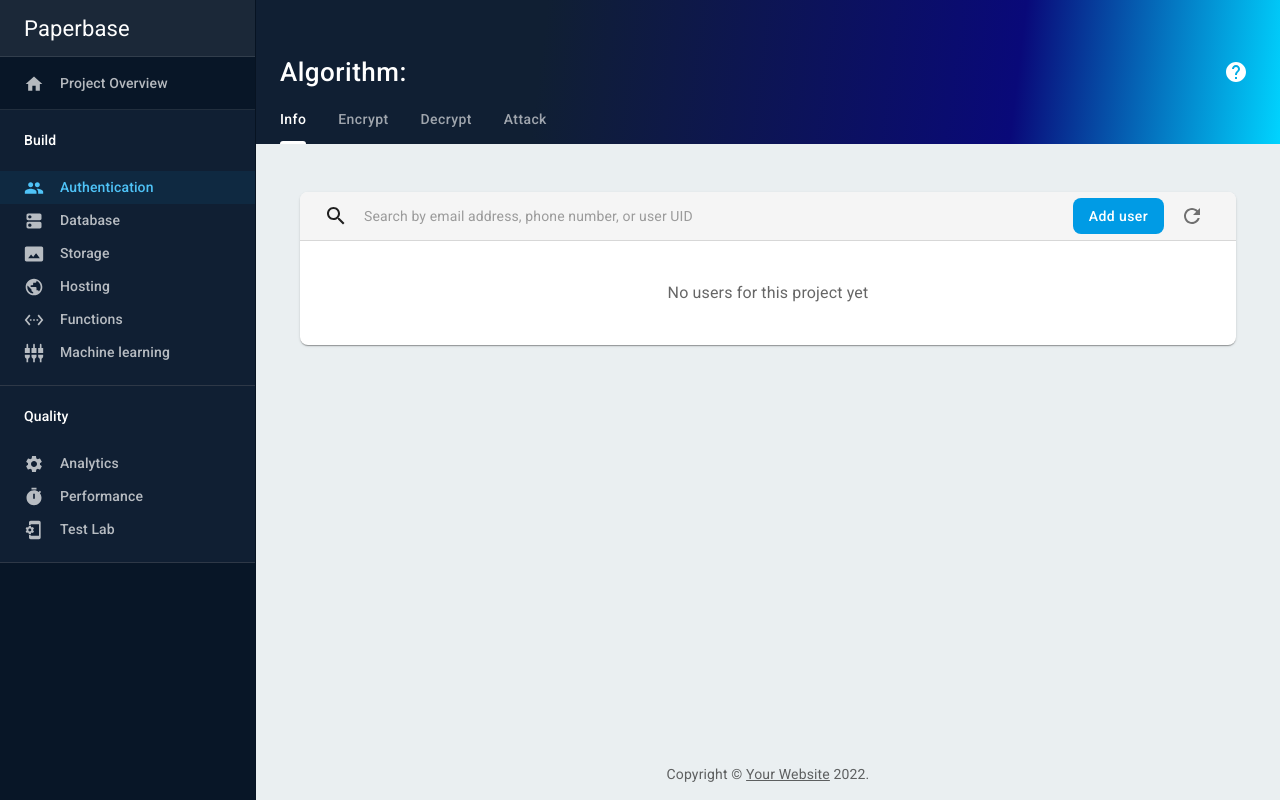
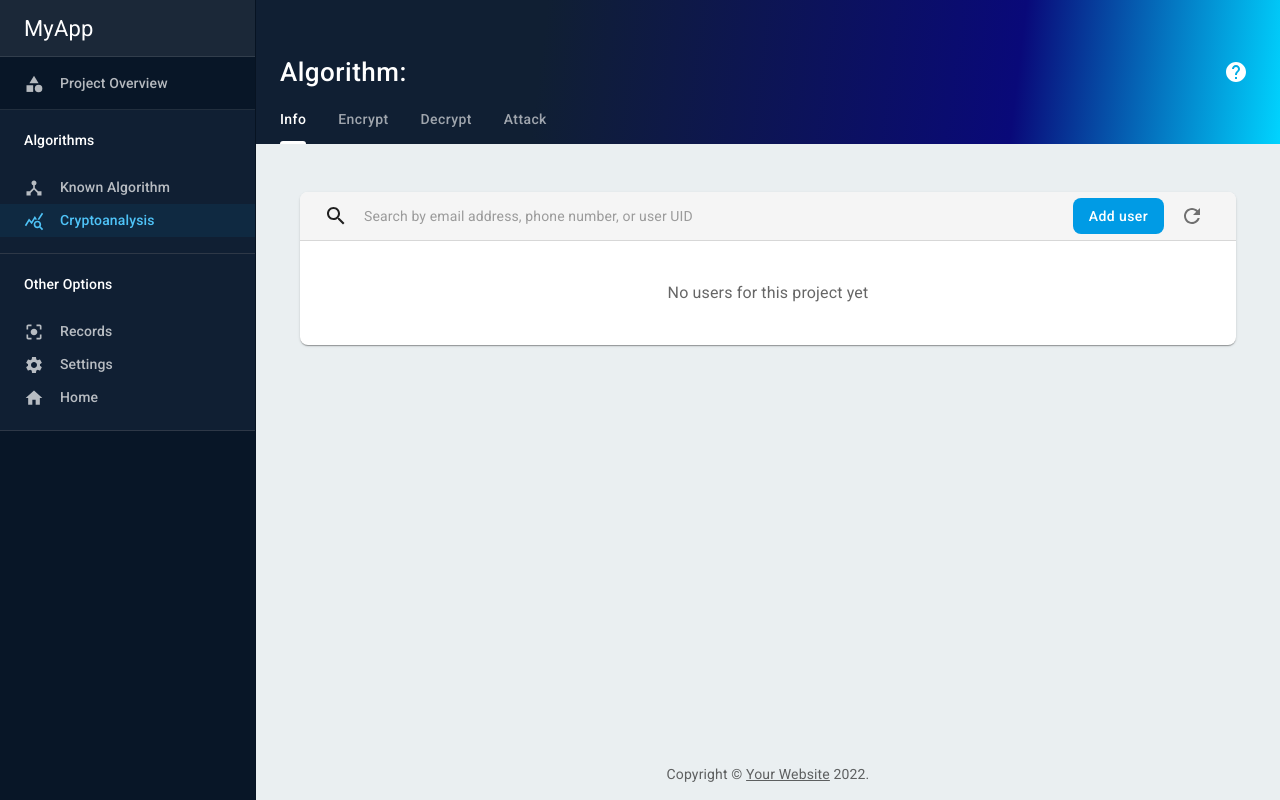
Before and after one commit to CristhianJPardo/introduccion-a-la-criptografia-2022-ii, a React (Create React App) app: page / in a window 1280 px wide. Built offline with nearby package versions, Linux system fonts and the light colour scheme.

Commit message:
Agregando estilos del componente Navigator

```diff
--- a/src/Navigator.js
+++ b/src/Navigator.js
@@ -8,44 +8,11 @@ import ListItemButton from '@mui/material/ListItemButton';
 import ListItemIcon from '@mui/material/ListItemIcon';
 import ListItemText from '@mui/material/ListItemText';
 import HomeIcon from '@mui/icons-material/Home';
-import PeopleIcon from '@mui/icons-material/People';
-import DnsRoundedIcon from '@mui/icons-material/DnsRounded';
-import PermMediaOutlinedIcon from '@mui/icons-material/PhotoSizeSelectActual';
-import PublicIcon from '@mui/icons-material/Public';
-import SettingsEthernetIcon from '@mui/icons-material/SettingsEthernet';
-import SettingsInputComponentIcon from '@mui/icons-material/SettingsInputComponent';
-import TimerIcon from '@mui/icons-material/Timer';
 import SettingsIcon from '@mui/icons-material/Settings';
-import PhonelinkSetupIcon from '@mui/icons-material/PhonelinkSetup';
-
-const categories = [
-    {
-        id: 'Build',
-        children: [
-            {
-                id: 'Authentication',
-                icon: <PeopleIcon />,
-                active: true,
-            },
-            { id: 'Database', icon: <DnsRoundedIcon /> },
-            { id: 'Storage', icon: <PermMediaOutlinedIcon /> },
-            { id: 'Hosting', icon: <PublicIcon /> },
-            { id: 'Functions', icon: <SettingsEthernetIcon /> },
-            {
-                id: 'Machine learning',
-                icon: <SettingsInputComponentIcon />,
-            },
-        ],
-    },
-    {
-        id: 'Quality',
-        children: [
-            { id: 'Analytics', icon: <SettingsIcon /> },
-            { id: 'Performance', icon: <TimerIcon /> },
-            { id: 'Test Lab', icon: <PhonelinkSetupIcon /> },
-        ],
-    },
-];
+import CategoryIcon from '@mui/icons-material/Category';
+import DeviceHubIcon from '@mui/icons-material/DeviceHub';
+import QueryStatsIcon from '@mui/icons-material/QueryStats';
+import CenterFocusStrongIcon from '@mui/icons-material/CenterFocusStrong';
 
 const item = {
     py: '2px',
@@ -69,31 +36,66 @@ export default function Navigator(props) {
         <Drawer variant="permanent" {...other}>
             <List disablePadding>
                 <ListItem sx={{ ...item, ...itemCategory, fontSize: 22, color: '#fff' }}>
-                    Paperbase
+                    MyApp
                 </ListItem>
                 <ListItem sx={{ ...item, ...itemCategory }}>
                     <ListItemIcon>
-                        <HomeIcon />
+                        <CategoryIcon />
                     </ListItemIcon>
                     <ListItemText>Project Overview</ListItemText>
                 </ListItem>
-                {categories.map(({ id, children }) => (
-                    <Box key={id} sx={{ bgcolor: '#101F33' }}>
+
+                <Box key="Algorithms" sx={{ bgcolor: '#101F33' }}>
                     <ListItem sx={{ py: 2, px: 3 }}>
-                            <ListItemText sx={{ color: '#fff' }}>{id}</ListItemText>
+                        <ListItemText sx={{ color: '#fff' }}>Algorithms</ListItemText>
                     </ListItem>
-                        {children.map(({ id: childId, icon, active }) => (
-                            <ListItem disablePadding key={childId}>
-                                <ListItemButton selected={active} sx={item}>
-                                    <ListItemIcon>{icon}</ListItemIcon>
-                                    <ListItemText>{childId}</ListItemText>
+
+                    <ListItem disablePadding key="selector">
+                        <ListItemButton selected={false} sx={item}>
+                            <ListItemIcon><DeviceHubIcon /></ListItemIcon>
+                            <ListItemText>Known Algorithm</ListItemText>
                         </ListItemButton>
                     </ListItem>
-                        ))}
+
+                    <ListItem disablePadding key="cryptoAnalysis">
+                        <ListItemButton selected={true} sx={item}>
+                            <ListItemIcon><QueryStatsIcon /></ListItemIcon>
+                            <ListItemText>Cryptoanalysis</ListItemText>
+                        </ListItemButton>
+                    </ListItem>
 
                     <Divider sx={{ mt: 2 }} />
                 </Box>
-                ))}
+
+                <Box key="Other Options" sx={{ bgcolor: '#101F33' }}>
+                    <ListItem sx={{ py: 2, px: 3 }}>
+                        <ListItemText sx={{ color: '#fff' }}>Other Options</ListItemText>
+                    </ListItem>
+
+                    <ListItem disablePadding key="records">
+                        <ListItemButton selected={false} sx={item}>
+                            <ListItemIcon><CenterFocusStrongIcon /></ListItemIcon>
+                            <ListItemText>Records</ListItemText>
+                        </ListItemButton>
+                    </ListItem>
+
+                    <ListItem disablePadding key="settings">
+                        <ListItemButton selected={false} sx={item}>
+                            <ListItemIcon><SettingsIcon /> </ListItemIcon>
+                            <ListItemText>Settings</ListItemText>
+                        </ListItemButton>
+                    </ListItem>
+
+                    <ListItem disablePadding key="home">
+                        <ListItemButton selected={false} sx={item}>
+                            <ListItemIcon><HomeIcon /></ListItemIcon>
+                            <ListItemText>Home</ListItemText>
+                        </ListItemButton>
+                    </ListItem>
+
+
+                    <Divider sx={{ mt: 2 }} />
+                </Box>
             </List>
         </Drawer>
     );
```
Lines whose indentation alone changed are shown as unchanged.
